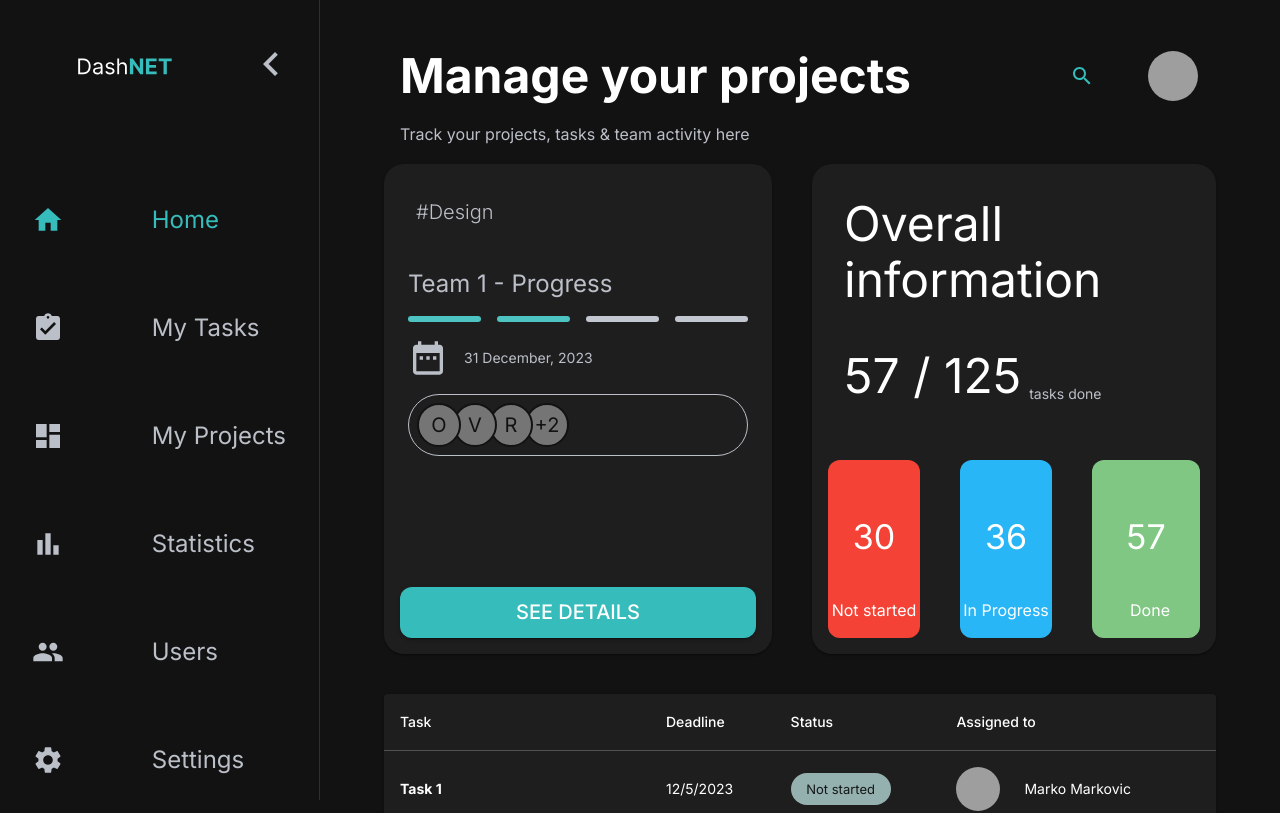
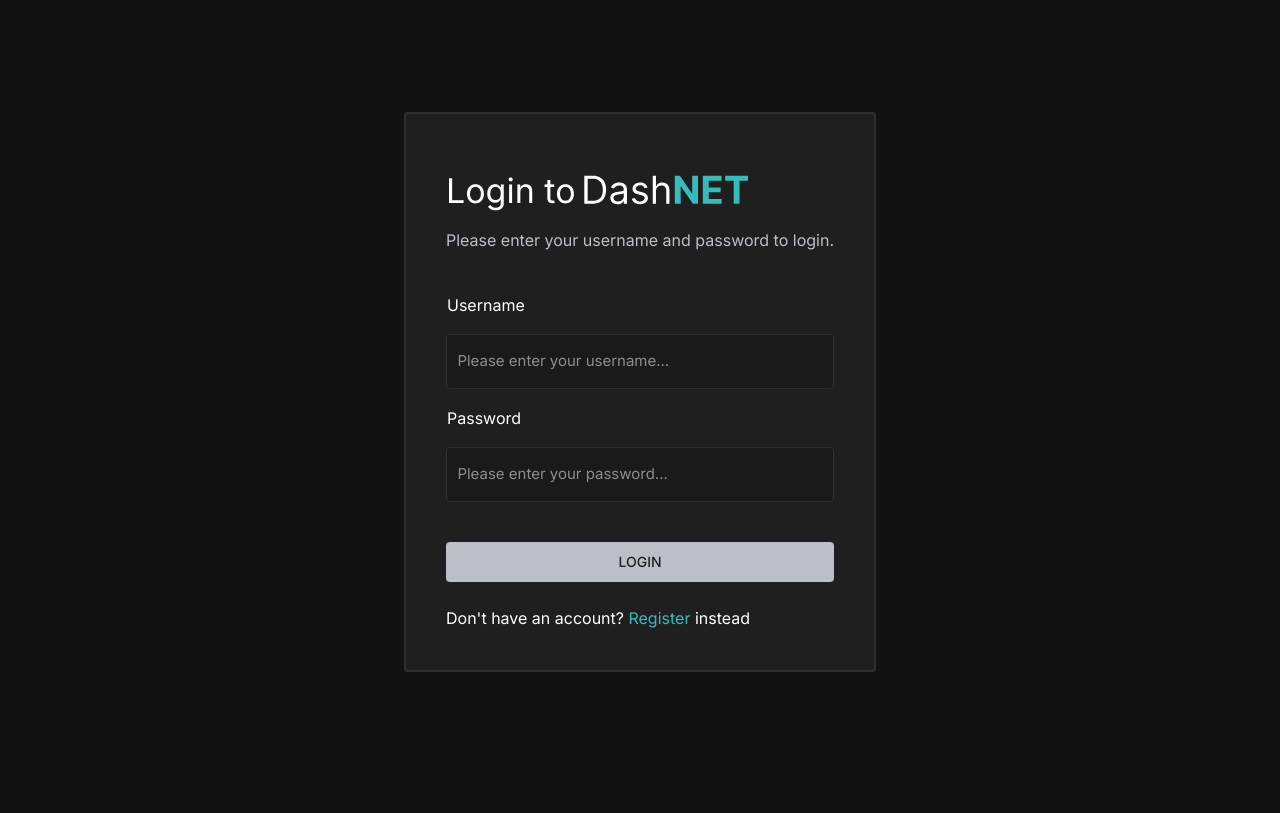
Before and after one commit to Blagoja95/DashNET, a React (Create React App) app in the folder src/main/ui/: page / in a window 1280 px wide. Shown: the top 813 px of the page. Built offline with nearby package versions, Linux system fonts and the light colour scheme; grey boxes are pictures that could not be loaded.

Commit message:
54: Register / Login UI (#55)
Created UI for Register / Login

```diff
--- a/src/main/ui/src/App.js
+++ b/src/main/ui/src/App.js
@@ -4,45 +4,46 @@ import { useEffect } from 'react';
 import Navigation from './components/layout/navigation/Navigation';
 import Home from './components/pages/home/Home';
 import Search from './components/layout/search/Search'
-import {useDispatch} from 'react-redux';
+import { useDispatch, useSelector } from 'react-redux';
 import { uiActions } from './store/slices/uiSlice';
 import Settings from './components/pages/settings/Settings';
+import Login from './components/pages/auth/login/Login';
+import Register from './components/pages/auth/register/Register';
 
 
-const App = () =>
-	{
+const App = () => {
+	const activeUser = useSelector(state => state.user.activeUser);
 	const dispatch = useDispatch();
 
-		useEffect(() =>
-		{
-			const handleKey = (e) =>
-			{
-				if (e.ctrlKey && e.key === '/')
-				{
+	useEffect(() => {
+		const handleKey = (e) => {
+			if (e.ctrlKey && e.key === '/') {
 				dispatch(uiActions.setSearchOpen(true));
 			}
 		};
 
 		document.addEventListener('keydown', handleKey);
 
-			return () => {document.removeEventListener('keydown', handleKey)};
+		return () => { document.removeEventListener('keydown', handleKey) };
 	}, []);
 
 	return (
 		<Box display='flex'>
-				<Navigation/>
-				<Box sx={ {
+			{activeUser && <Navigation />}
+			<Box sx={{
 				width: '100%',
 				p: '2rem 4rem 1rem 4rem'
-				} }>
+			}}>
 
-						<Search/>
+				<Search />
 
 				<Routes>
-							<Route path='/' element={ <Home/> }/>
+					<Route path='/' element={activeUser ? <Home /> : <Login />} />
 					<Route path='/settings' element={<Settings />} />
-							<Route path='/' element={ <div>Test</div> }/>
-							<Route path='*' element={ <section>404 TODO</section> }/>
+					<Route path='/auth/login' element={activeUser ? <Home /> : <Login />} />
+					<Route path='/auth/register' element={activeUser ? <Home /> : <Register />} />
+					<Route path='/' element={<div>Test</div>} />
+					<Route path='*' element={<section>404 TODO</section>} />
 				</Routes>
 			</Box>
 		</Box>
--- /dev/null
+++ b/src/main/ui/src/components/pages/auth/AuthContainer.js
@@ -0,0 +1,18 @@
+import { Box, Typography } from "@mui/material"
+import logo from '../../../assets/DashNET.svg';
+
+const AuthContainer = ({ children, desc, type }) => {
+	return (
+		<Box sx={{ display: 'flex', justifyContent: 'center', alignItems: 'center', height: '90vh' }}>
+			<Box sx={{ bgcolor: 'grey.main', borderRadius: 1, border: 2, borderColor: 'grey.light', p: 5 }}>
+				<Box sx={{ my: 2, display: 'flex', alignItems: 'center' }}>
+					<Typography variant="h4" >{type[0].toUpperCase() + type.slice(1)} to</Typography>
+						<Box component='img' src={logo} sx={{width: 175, ml: 1}} />
+				</Box>
+				<Typography variant='body1' sx={{ color: 'white.main' }}>{desc}</Typography>
+				{children}
+			</Box>
+		</Box>
+	)
+}
+export default AuthContainer
--- /dev/null
+++ b/src/main/ui/src/components/pages/auth/login/Login.js
@@ -0,0 +1,50 @@
+import { Alert, Box, Button, Typography } from "@mui/material";
+
+import InputGroup from "../../../ui/InputGroup";
+import AuthContainer from "../AuthContainer";
+import { Link } from "react-router-dom";
+import { useDispatch } from "react-redux";
+import { userActions } from "../../../../store/slices/userSlice";
+import { useRef, useState } from "react";
+
+const Login = () => {
+	const [error, setError] = useState("");
+	const loginRef = useRef({});
+	const dispatch = useDispatch();
+
+	function loginHandler(e) {
+		e.preventDefault();
+		const { username, password } = loginRef.current;
+
+		if (!username.value || !password.value) {
+			setError("Fields can't be empty!");
+			return;
+		}
+
+		dispatch(userActions.setActiveUser({ username: username.value, password: password.value }));
+	}
+	return (
+		<AuthContainer desc="Please enter your username and password to login." type='login'>
+			<Alert variant='filled' color='error' onClose={() => setError("")} sx={{mt: 1, display: error ? 'flex' : 'none'}}>{error}</Alert>
+			<Box component='form' sx={{ mt: 5 }}>
+				<InputGroup label="Username" type="text" inpRef={el => loginRef.current.username = el} />
+				<InputGroup label="Password" type="password" inpRef={el => loginRef.current.password = el} />
+				<Button type='submit'
+					sx={{ bgcolor: 'white.main', color: 'grey.main', ":hover": { bgcolor: 'white.light', color: 'grey.dark' }, p: 1, my: 3, width: '100%', borderRadius: 1 }}
+					onClick={loginHandler}>
+					Login
+				</Button>
+				<Typography>Don't have an account?{' '}
+					<Typography component={Link} to='/auth/register'
+						sx={{
+							color: 'primary.main', textDecoration: 'none',
+							':hover': { textDecoration: 'underline' }
+						}}>
+						Register
+					</Typography> instead
+				</Typography>
+			</Box>
+		</AuthContainer>
+	)
+}
+export default Login
--- /dev/null
+++ b/src/main/ui/src/components/pages/auth/register/Register.js
@@ -0,0 +1,61 @@
+import { Alert, Box, Button, Typography } from "@mui/material"
+import AuthContainer from "../AuthContainer"
+import InputGroup from "../../../ui/InputGroup"
+import { Link } from "react-router-dom"
+import { useRef, useState } from "react"
+import { useDispatch } from "react-redux"
+import { userActions } from "../../../../store/slices/userSlice"
+
+const Register = () => {
+	const [error, setError] = useState("");
+	const registerRef = useRef({});
+	const dispatch = useDispatch();
+
+	function registerHandler(e) {
+		e.preventDefault();
+
+		const { fname, lname, username, email, password, passwordConfirm } = registerRef.current;
+		if (!fname.value || !lname.value || !username.value || !email.value || !password.value || !passwordConfirm.value) {
+			setError("Fields can't be empty!");
+			return;
+		}
+
+		if (password.value !== passwordConfirm.value) {
+			setError("Passwords don't match!");
+			return;
+		}
+		dispatch(userActions.setActiveUser({ fname: fname.value, lname: lname.value, username: username.value, email: email.value, password: password.value, passwordConfirm: passwordConfirm.value }));
+	}
+	return (
+		<AuthContainer desc="Please fill in your information to register." type='register'>
+			<Alert variant='filled' color='error' onClose={() => setError("")} sx={{ mt: 1, display: error ? 'flex' : 'none' }}>{error}</Alert>
+			<Box component='form' sx={{ mt: 5 }}>
+				<Box sx={{ display: 'flex', gap: 2 }}>
+					<InputGroup label="First name" type="text" inpRef={el => registerRef.current.fname = el} />
+					<InputGroup label="Last name" type="text" inpRef={el => registerRef.current.lname = el} />
+				</Box>
+				<InputGroup label="Username" type="text" inpRef={el => registerRef.current.username = el} />
+				<InputGroup label="Email" type="email" inpRef={el => registerRef.current.email = el} />
+				<Box sx={{ display: 'flex', gap: 2 }}>
+					<InputGroup label="Password" type="password" inpRef={el => registerRef.current.password = el} />
+					<InputGroup label="Confirm Password" type="password" placeholder="Please confirm your password" inpRef={el => registerRef.current.passwordConfirm = el} />
+				</Box>
+				<Button type='submit'
+					sx={{ bgcolor: 'white.main', color: 'grey.main', ":hover": { bgcolor: 'white.light', color: 'grey.dark' }, p: 1, my: 3, width: '100%', borderRadius: 1 }}
+					onClick={registerHandler}>
+					Register
+				</Button>
+				<Typography>Already have an account?{' '}
+					<Typography component={Link} to='/auth/login'
+						sx={{
+							color: 'primary.main', textDecoration: 'none',
+							':hover': { textDecoration: 'underline' }
+						}}>
+						Login
+					</Typography> instead
+				</Typography>
+			</Box>
+		</AuthContainer>
+	)
+}
+export default Register
--- a/src/main/ui/src/components/pages/settings/ChangePassword.js
+++ b/src/main/ui/src/components/pages/settings/ChangePassword.js
@@ -1,5 +1,5 @@
 import { Box, Button } from "@mui/material"
-import InputGroup from "./InputGroup"
+import InputGroup from "../../ui/InputGroup"
 import { useRef } from "react";
 
 const ChangePassword = () => {
--- a/src/main/ui/src/components/pages/settings/InputGroup.js
+++ /dev/null
@@ -1,22 +0,0 @@
-import { Box, Input, Typography } from "@mui/material"
-
-const InputGroup = ({ label, type, inpRef }) => {
-	return (
-		<Box sx={{ flex: 1, mb: 2 }}>
-			<Typography component='p'
-				sx={{ bgcolor: 'grey.main', color: 'white.light', border: 1, borderColor: 'grey.main', mb: 2 }}>
-				{label}
-			</Typography>
-			<Input color="grey" inputRef={inpRef}
-				sx={{
-					bgcolor: 'grey.dark', color: 'white.light', p: 1.3, width: '100%',
-					border: 2, borderColor: 'grey.light', borderRadius: 1,
-					':hover': { borderColor: 'white.light' }, ':focus-within': { borderColor: 'white.main' },
-					'&.MuiInput-root:before': { border: 0 }, '&.MuiInput-root:hover': { ':before': { border: 0 } }
-				}}
-				type={type}
-				placeholder={`Please enter your ${label.toLowerCase()}...`} />
-		</Box>
-	)
-}
-export default InputGroup
--- a/src/main/ui/src/components/pages/settings/Profession.js
+++ b/src/main/ui/src/components/pages/settings/Profession.js
@@ -14,7 +14,7 @@ const Profession = ({ inpRef }) => {
 				disablePortal
 				options={professions}
 				renderInput={(params) => <TextField placeholder="Please select a profession..." inputRef={inpRef}
-					sx={{ bgcolor: 'grey.dark', '& fieldset': { border: 2, borderColor: 'grey.light' } }}
+					sx={{ bgcolor: 'grey.dark', '& fieldset': { border: 1, borderColor: 'grey.light' } }}
 					color="white" {...params} />} />
 		</Box>
 	)
--- a/src/main/ui/src/components/pages/settings/UserInformation.js
+++ b/src/main/ui/src/components/pages/settings/UserInformation.js
@@ -1,5 +1,5 @@
 import { Box, Button } from "@mui/material"
-import InputGroup from "./InputGroup"
+import InputGroup from "../../ui/InputGroup"
 import Profession from "./Profession"
 import { useRef } from "react"
 
--- /dev/null
+++ b/src/main/ui/src/components/ui/InputGroup.js
@@ -0,0 +1,23 @@
+import { Box, Input, Typography } from "@mui/material"
+
+const InputGroup = ({ label, type, inpRef, placeholder=`Please enter your ${label.toLowerCase()}...` }) => {
+	return (
+		<Box sx={{ flex: 1, mb: 2 }}>
+			<Typography component='p'
+				sx={{ bgcolor: 'grey.main', color: 'white.light', border: 1, borderColor: 'grey.main', mb: 2 }}>
+				{label}
+			</Typography>
+			<Input color="grey" inputRef={inpRef}
+				sx={{
+					bgcolor: 'grey.dark', color: 'white.light', p: 1.3, width: '100%',
+					border: 1, borderColor: 'grey.light', borderRadius: 1,
+					':hover': { borderColor: 'white.main' }, ':focus-within': { borderColor: 'white.light' },
+					'&.MuiInput-root:before': { border: 0 }, '&.MuiInput-root:hover': { ':before': { border: 0}},
+					'&.MuiInput-root input::placeholder': {fontSize: 15}
+				}}
+				type={type}
+				placeholder={placeholder} />
+		</Box>
+	)
+}
+export default InputGroup
--- /dev/null
+++ b/src/main/ui/src/store/slices/userSlice.js
@@ -0,0 +1,19 @@
+import { createSlice } from "@reduxjs/toolkit"
+
+const initialState = {
+	activeUser: null
+}
+
+const userSlice = createSlice({
+	name: 'ui',
+	initialState,
+	reducers: {
+		setActiveUser(state, action) {
+			state.activeUser = action.payload;
+		}
+	}
+});
+
+export default userSlice;
+
+export const userActions = userSlice.actions;
--- a/src/main/ui/src/store/store.js
+++ b/src/main/ui/src/store/store.js
@@ -1,9 +1,11 @@
 import {configureStore} from '@reduxjs/toolkit';
 import uiSlice from './slices/uiSlice';
+import userSlice from './slices/userSlice';
 
 const store = configureStore({
 	reducer: {
-		ui: uiSlice.reducer
+		ui: uiSlice.reducer,
+		user: userSlice.reducer
 	}
 });
 
```
Lines whose indentation alone changed are shown as unchanged.
